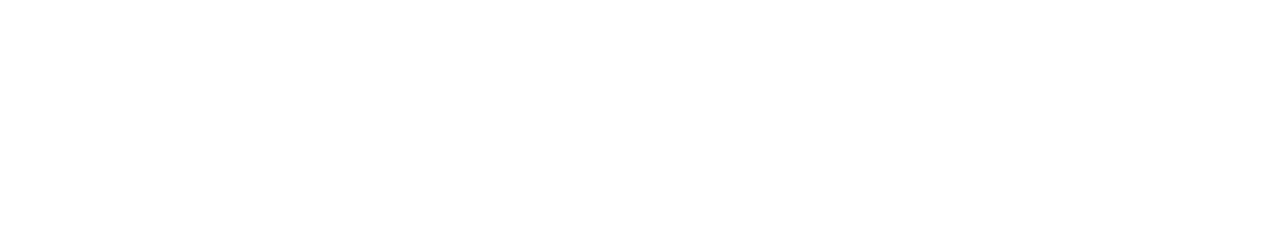
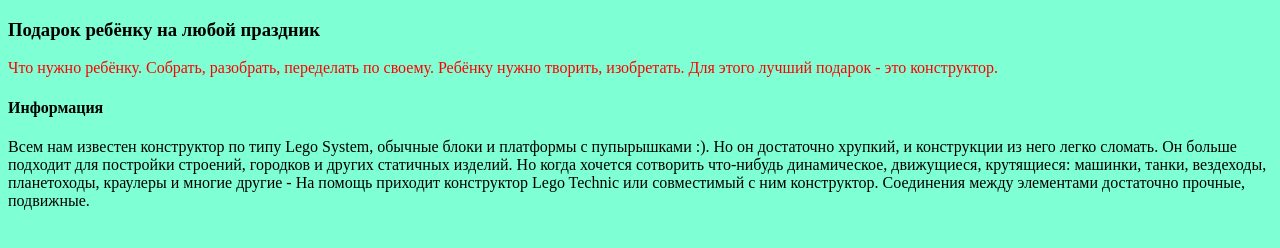
Before and after one commit to zsergbond/zsergblog, a plain HTML site: page src/index.html in a window 1280 px wide. Drawn offline with Linux system fonts and the light colour scheme.

Commit message:
create new project

```diff
--- /dev/null
+++ b/src/css/style.css
@@ -0,0 +1,7 @@
+body {
+    background-color:aquamarine;
+}
+
+.basic {
+    color: red;
+}
--- a/src/index.html
+++ b/src/index.html
@@ -5,8 +5,19 @@
     <meta http-equiv="X-UA-Compatible" content="IE=edge">
     <meta name="viewport" content="width=device-width, initial-scale=1.0">
     <title>Блог Бондаренко Сергея Анатольевича</title>
+    <link rel="stylesheet" href="css/style.css">
 </head>
 <body>
+    <div class="content">
+        <h3>Подарок ребёнку на любой праздник</h3>
+<p class="basic">Что нужно ребёнку. Собрать, разобрать, переделать по своему. Ребёнку нужно творить, изобретать. Для этого лучший подарок - это конструктор.
+</p>
 
+<h4>Информация</h4>
+
+<p>Всем нам известен конструктор по типу Lego System, обычные блоки и платформы с пупырышками :). Но он достаточно хрупкий, и конструкции из него легко сломать. Он больше подходит для постройки строений, городков и других статичных изделий.
+
+Но когда хочется сотворить что-нибудь динамическое, движущиеся, крутящиеся: машинки, танки, вездеходы, планетоходы, краулеры и многие другие - На помощь приходит конструктор Lego Technic или совместимый с ним конструктор. Соединения между элементами достаточно прочные, подвижные.</p>
+    </div>
 </body>
 </html>
```
Also changed, not shown: src/style/style.css (deleted).
